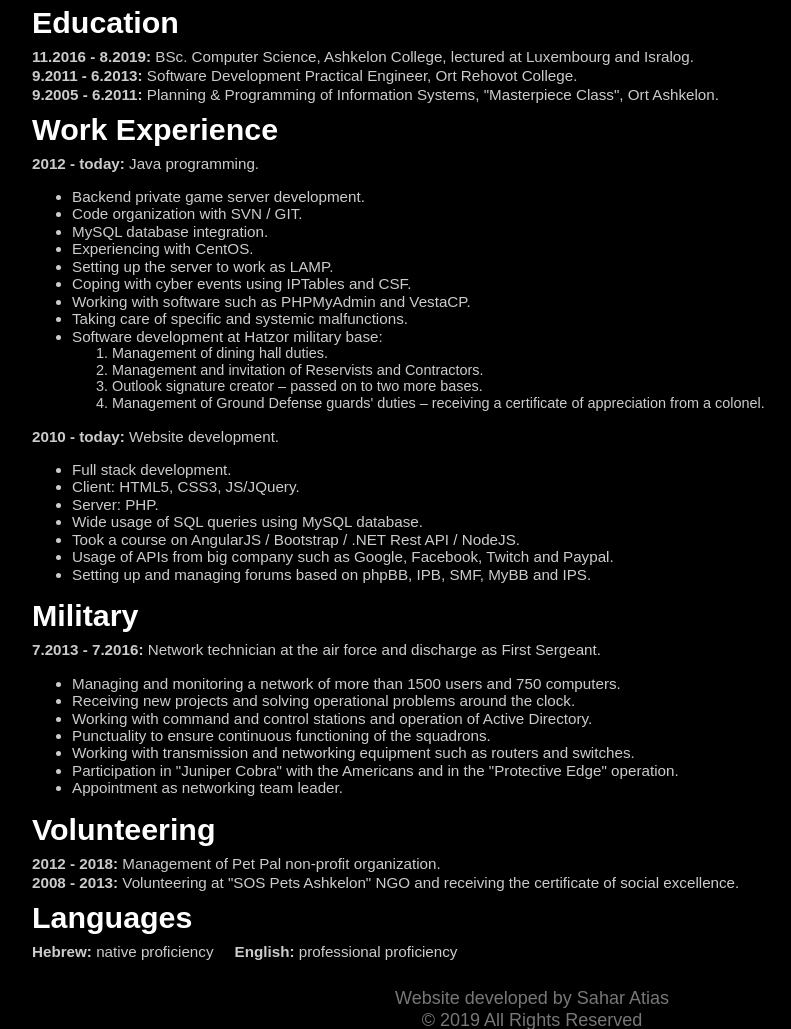
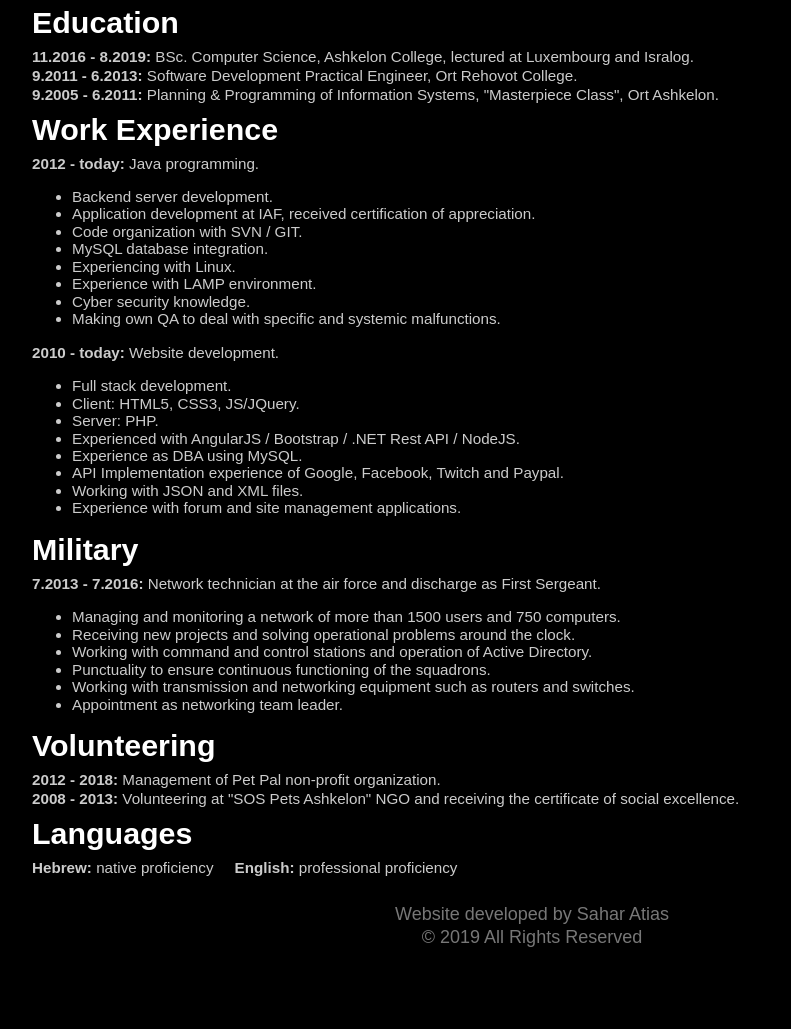
Before and after one commit to saharati/SaharAti, a PHP site: page /cv in a window 1280 px wide. Shown: the part 451-1480 px from the top of the page, without its empty margins (108-899 px from the left). After the commit the page ends 1398 px from the top, so only its background shows below. Run offline with PHP 8.4, Linux system fonts and the light colour scheme; some libraries are stand-ins or nearby versions.

Commit message:
Another update to CV.

```diff
--- a/cv.php
+++ b/cv.php
@@ -19,32 +19,25 @@
 <h3>Work Experience</h3>
 <p><strong>2012 - today:</strong> Java programming.</p>
 <ul>
-<li>Backend private game server development.</li>
+<li>Backend server development.</li>
+<li>Application development at IAF, received certification of appreciation.</li>
 <li>Code organization with SVN / GIT.</li>
 <li>MySQL database integration.</li>
-<li>Experiencing with CentOS.</li>
-<li>Setting up the server to work as LAMP.</li>
-<li>Coping with cyber events using IPTables and CSF.</li>
-<li>Working with software such as PHPMyAdmin and VestaCP.</li>
-<li>Taking care of specific and systemic malfunctions.</li>
-<li>Software development at Hatzor military base:
-<ol>
-<li>Management of dining hall duties.</li>
-<li>Management and invitation of Reservists and Contractors.</li>
-<li>Outlook signature creator – passed on to two more bases.</li>
-<li>Management of Ground Defense guards' duties – receiving a certificate of appreciation from a colonel.</li>
-</ol>
-</li>
+<li>Experiencing with Linux.</li>
+<li>Experience with LAMP environment.</li>
+<li>Cyber security knowledge.</li>
+<li>Making own QA to deal with specific and systemic malfunctions.</li>
 </ul>
 <p><strong>2010 - today:</strong> Website development.</p>
 <ul>
 <li>Full stack development.</li>
 <li>Client: HTML5, CSS3, JS/JQuery.</li>
 <li>Server: PHP.</li>
-<li>Wide usage of SQL queries using MySQL database.</li>
-<li>Took a course on AngularJS / Bootstrap / .NET Rest API / NodeJS.</li>
-<li>Usage of APIs from big company such as Google, Facebook, Twitch and Paypal.</li>
-<li>Setting up and managing forums based on phpBB, IPB, SMF, MyBB and IPS.</li>
+<li>Experienced with AngularJS / Bootstrap / .NET Rest API / NodeJS.</li>
+<li>Experience as DBA using MySQL.</li>
+<li>API Implementation experience of Google, Facebook, Twitch and Paypal.</li>
+<li>Working with JSON and XML files.</li>
+<li>Experience with forum and site management applications.</li>
 </ul>
 <h3>Military</h3>
 <p><strong>7.2013 - 7.2016:</strong> Network technician at the air force and discharge as First Sergeant.</p>
@@ -54,7 +47,6 @@
 <li>Working with command and control stations and operation of Active Directory.</li>
 <li>Punctuality to ensure continuous functioning of the squadrons.</li>
 <li>Working with transmission and networking equipment such as routers and switches.</li>
-<li>Participation in "Juniper Cobra" with the Americans and in the "Protective Edge" operation.</li>
 <li>Appointment as networking team leader.</li>
 </ul>
 <h3>Volunteering</h3>
```
